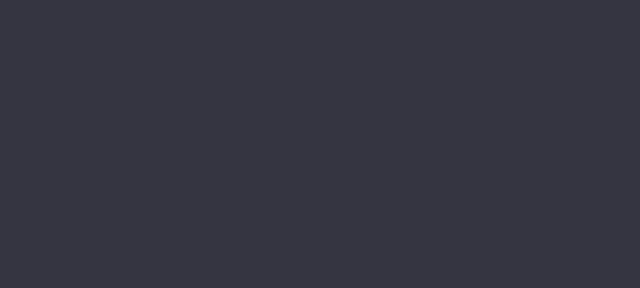
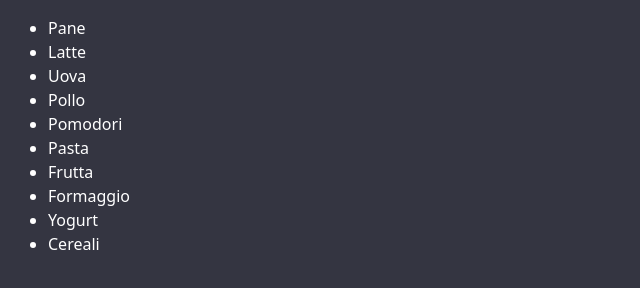
Before and after one commit to Lorenzo7991/js-lista-spesa, a plain HTML site: page index.html in a window 1280 px wide. Shown: the whole page, without its empty margins (0-640 px from the left). Drawn offline with nearby package versions, Linux system fonts and the light colour scheme.

Commit message:
add DOM list output

```diff
--- a/index.html
+++ b/index.html
@@ -17,7 +17,8 @@
 </head>
 
 <body>
-    <div id="shopping-list"></div>
+    <div id="shopping-list" class="m-3 text-white">
+    </div>
 
 
 </body>
--- a/js/script.js
+++ b/js/script.js
@@ -1,13 +1,34 @@
 console.log('JS OK');
 
+/* Declaring grocery list array */
 const groceryList = ["Pane", "Latte", "Uova", "Pollo", "Pomodori", "Pasta", "Frutta", "Formaggio", "Yogurt", "Cereali"];
-
+/* Checking grocery array value */
 console.log(groceryList);
 
+/* Recovering DOM element */
+const shoppingListElement = document.getElementById("shopping-list");
+
+/* Declaring index variable for while loop */
 let i = 0;
 
+/* Creating unordered list element */
+const unorderedList = document.createElement("ul");
+
+/* Launching while loop for index less than array length */
 while (i < groceryList.length) {
     const listElement = groceryList[i];
     console.log("Elemento lista:", listElement);
+
+    /* Creating list item element */
+    const listItem = document.createElement("li");
+    listItem.textContent = listElement;
+
+    /* Appending list item to unordered list */
+    unorderedList.appendChild(listItem);
+
+    /* Increasing index counter */
     i++;
 }
+
+/* Appending the unordered list to the shopping list element */
+shoppingListElement.appendChild(unorderedList);
```
